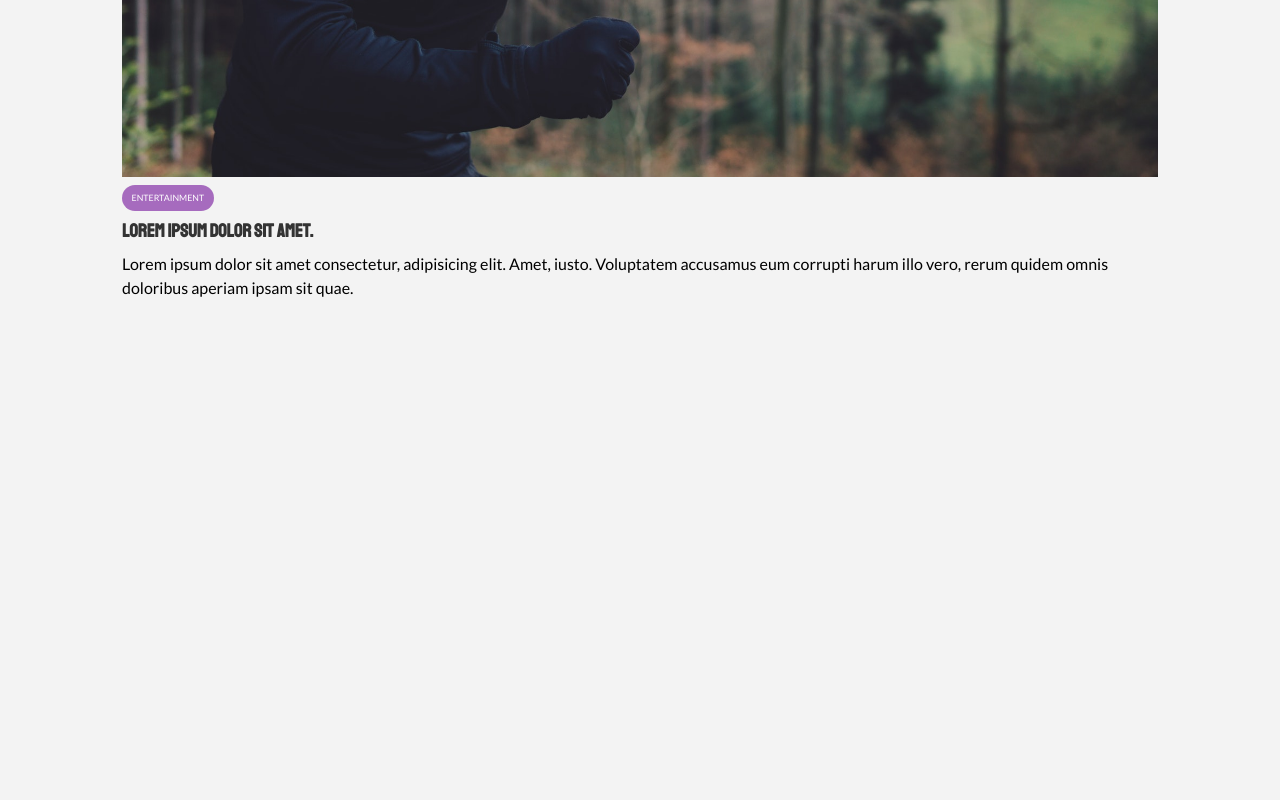
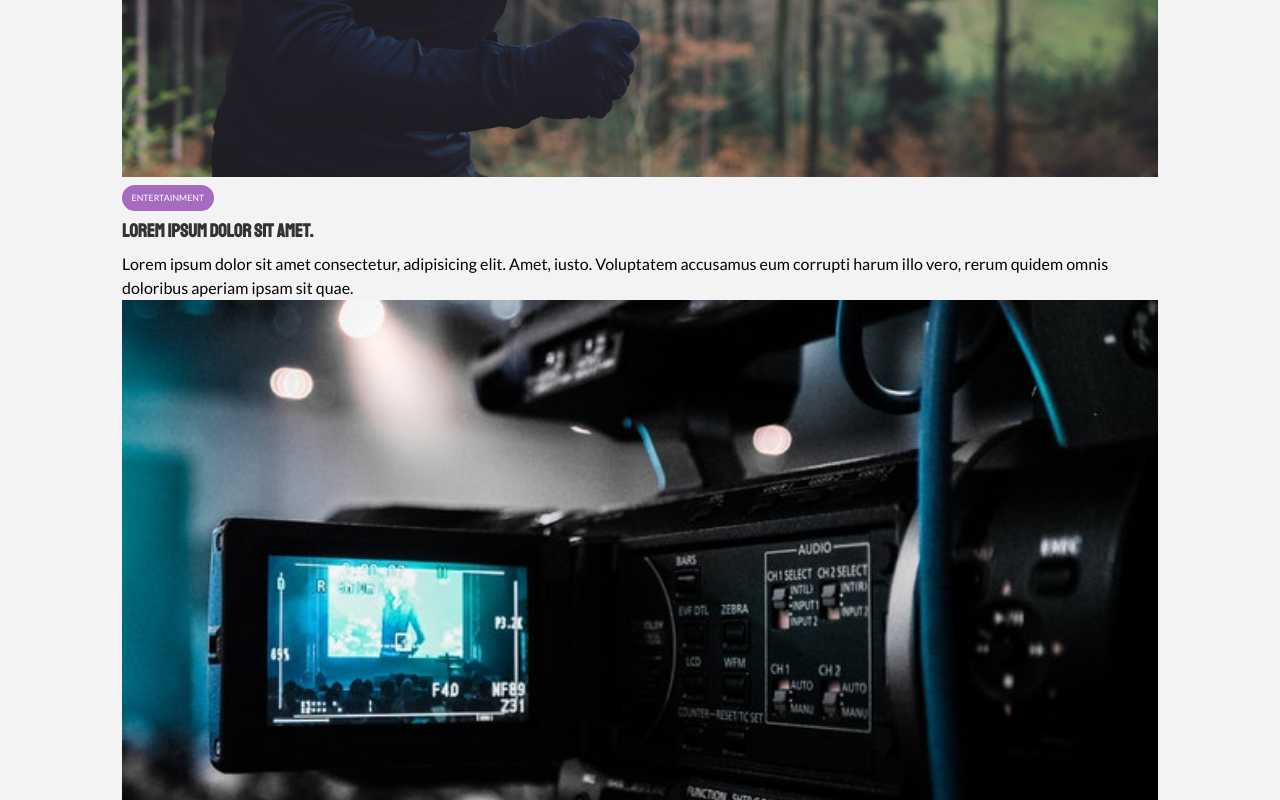
Before and after one commit to denimcouch/newsgrid, a React (Create React App) app: page / in a window 1280 px wide. Shown: the part 1091-1891 px from the top of the page. Before the commit the page ends 1391 px from the top, so only its background shows below. Built offline with nearby package versions, Linux system fonts and the light colour scheme.

Commit message:
articles populate based on number of photos

```diff
--- a/src/App.js
+++ b/src/App.js
@@ -4,15 +4,21 @@ import ShowcaseHeader from './components/ShowcaseHeader'
 import HomeArticlesContainer from './containers/HomeArticlesContainer'
 import { library } from '@fortawesome/fontawesome-svg-core'
 import { fab } from '@fortawesome/free-brands-svg-icons'
+import ent1 from "./image_resources/articles/ent1.jpg";
+import ent2 from "./image_resources/articles/ent2.jpg";
+import sports1 from "./image_resources/articles/sports1.jpg";
+import tech1 from "./image_resources/articles/tech1.jpg";
+import tech2 from "./image_resources/articles/tech2.jpg";
 
 library.add(fab)
 
 function App() {
+  const articlePics = [ent1, ent2, sports1, tech1, tech2]
   return (
     <div className="app">
       <NavBar />
       <ShowcaseHeader />
-      <HomeArticlesContainer />
+      <HomeArticlesContainer articlePics={articlePics} />
     </div>
   );
 }
--- a/src/containers/HomeArticlesContainer.jsx
+++ b/src/containers/HomeArticlesContainer.jsx
@@ -1,17 +1,16 @@
-import React from 'react'
-import Article from '../components/Article'
-import ent1 from '../image_resources/articles/ent1.jpg'
+import React from "react";
+import Article from "../components/Article";
+import ent1 from "../image_resources/articles/ent1.jpg";
 
-
-export default function HomeArticlesContainer () {
-  return(
+export default function HomeArticlesContainer({articlePics}) {
+  return (
     <section id="home-articles" className="py-2">
       <div className="container">
         <h2>Editor's Pick</h2>
-      <div className="articles-container">
-        <Article img={ent1}/>
-      </div>
+        <div className="articles-container">
+          {articlePics.map( img => <Article img={img}/>)}
+        </div>
       </div>
     </section>
-  )
+  );
 }
```
Also changed, not shown: 1 other file (tests, documents, lock files or other folders).
